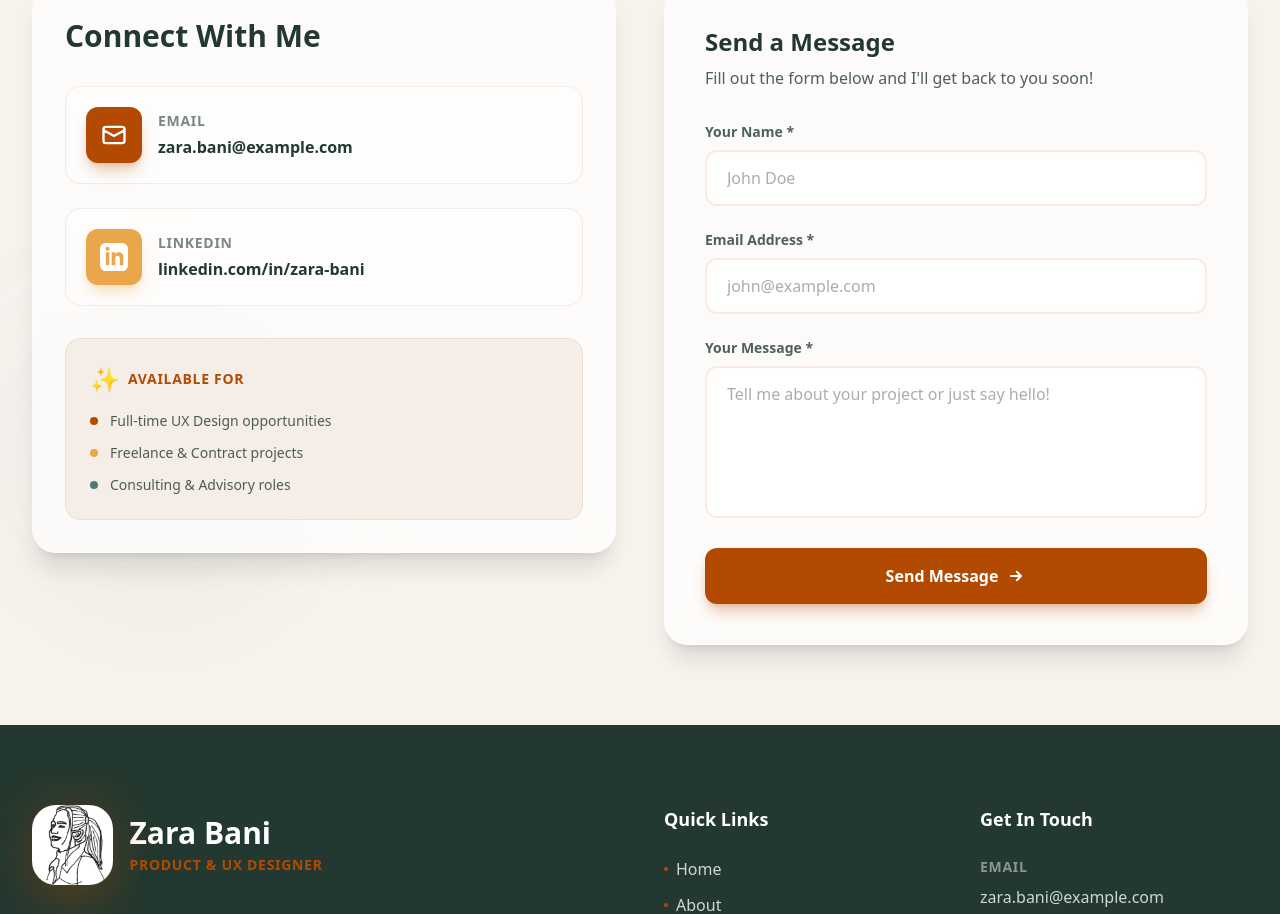
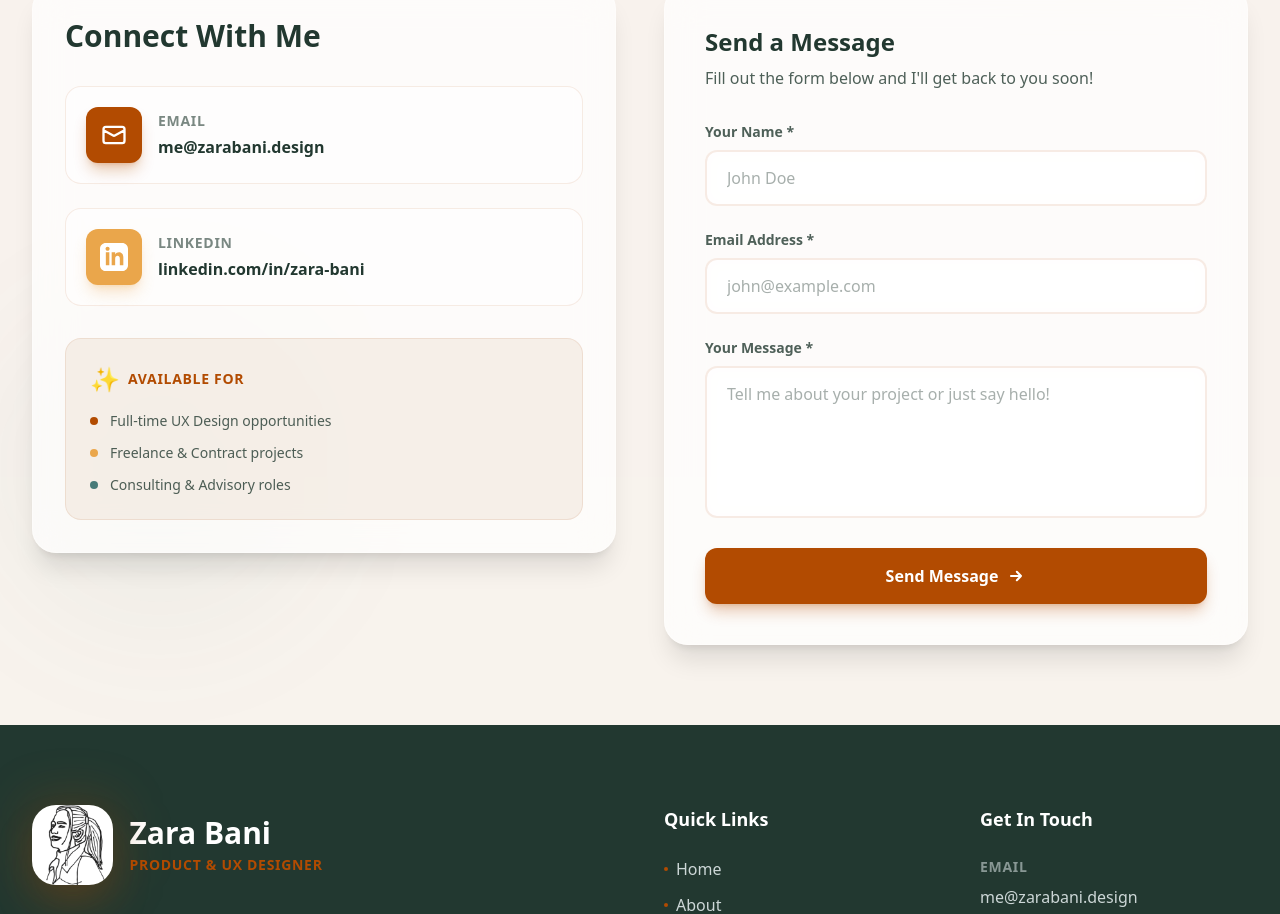
Before and after one commit to ehsangazar/zarabani, a React (Vite) app: page /contact in a window 1280 px wide. Shown: the part 540-1454 px from the top of the page. Built offline with nearby package versions, Linux system fonts and the light colour scheme.

Commit message:
Enhance deployment workflow with build output verification and update email addresses in Contact and Footer components.

```diff
--- a/src/components/Contact.tsx
+++ b/src/components/Contact.tsx
@@ -83,7 +83,7 @@ const Contact = () => {
                       Email
                     </p>
                     <p className="font-semibold text-primary-dark">
-                      zara.bani@example.com
+                      me@zarabani.design
                     </p>
                   </div>
                 </div>
--- a/src/components/Footer.tsx
+++ b/src/components/Footer.tsx
@@ -55,7 +55,7 @@ const Footer = () => {
                   </svg>
                 </a>
                 <a
-                  href="mailto:zara.bani@example.com"
+                  href="mailto:me@zarabani.design"
                   className="group flex h-12 w-12 items-center justify-center rounded-xl bg-white/10 backdrop-blur-sm transition-transform transition-shadow hover:scale-110 hover:bg-secondary hover:shadow-lg hover:shadow-secondary/30"
                 >
                   <svg
@@ -110,10 +110,10 @@ const Footer = () => {
                     Email
                   </p>
                   <a
-                    href="mailto:zara.bani@example.com"
+                    href="mailto:me@zarabani.design"
                     className="font-medium text-neutral hover:text-gradient"
                   >
-                    zara.bani@example.com
+                    me@zarabani.design
                   </a>
                 </div>
                 <div>
--- a/src/pages/Contact.tsx
+++ b/src/pages/Contact.tsx
@@ -80,10 +80,10 @@ const Contact = () => {
                       Email
                     </p>
                     <a
-                      href="mailto:zara.bani@example.com"
+                      href="mailto:me@zarabani.design"
                       className="font-semibold text-primary-dark hover:text-primary transition-colors"
                     >
-                      zara.bani@example.com
+                      me@zarabani.design
                     </a>
                   </div>
                 </div>
```
